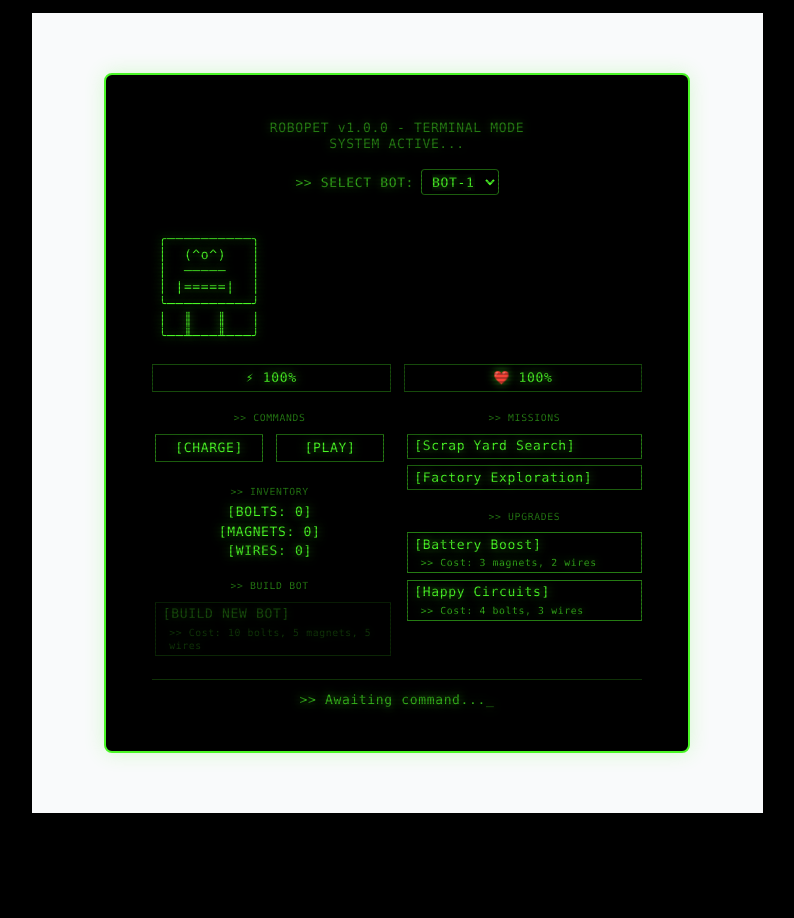
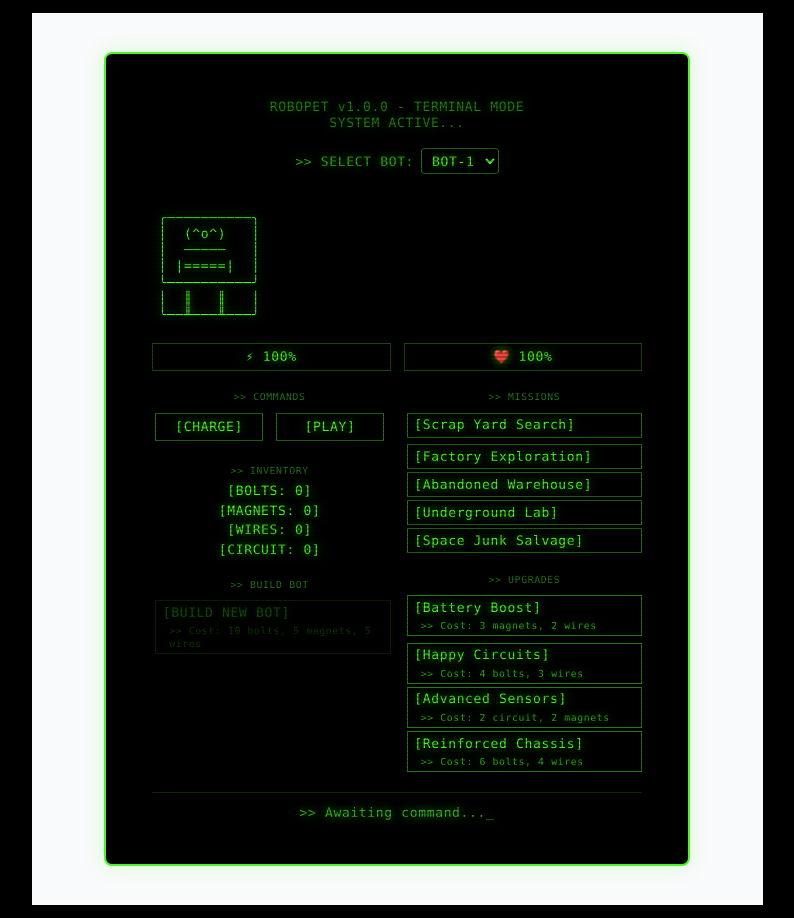
Before and after one commit to marquessam/robot-pet, a Next.js app: page / in a window 1280 px wide. Shown: the whole page, without its empty margins (243-1037 px from the left). Before the commit the page ends 826 px from the top, so only its background shows below. Built offline with nearby package versions, Linux system fonts and the light colour scheme.

Commit message:
Update RobotPet.tsx

```diff
--- a/src/components/RobotPet.tsx
+++ b/src/components/RobotPet.tsx
@@ -14,7 +14,7 @@ interface Bot {
 
 interface Resource {
   name: string;
-  amount: number
+  amount: number;
 }
 
 interface Mission {
@@ -23,30 +23,18 @@ interface Mission {
   happinessCost: number;
   duration: number;
   rewards: Resource[];
-  requiredBatteryLevel: number
+  requiredBatteryLevel: number;
 }
 
 interface Upgrade {
   name: string;
   cost: Resource[];
   applied: boolean;
-  effect: string
+  effect: string;
 }
 
-const RobotPet = () => {
-  const [cursorVisible, setCursorVisible] = useState(true)
-  const [resources, setResources] = useState<Resource[]>([
-    { name: 'bolts', amount: 0 },
-    { name: 'magnets', amount: 0 },
-    { name: 'wires', amount: 0 }
-  ])
-
-  const [bots, setBots] = useState<Bot[]>([{
-    id: 'bot-1',
-    name: 'BOT-1',
-    energy: 100,
-    happiness: 100,
-    upgrades: [
+// Define default upgrades for bots
+const defaultUpgrades: Upgrade[] = [
   {
     name: 'Battery Boost',
     cost: [{ name: 'magnets', amount: 3 }, { name: 'wires', amount: 2 }],
@@ -58,50 +46,129 @@ const RobotPet = () => {
     cost: [{ name: 'bolts', amount: 4 }, { name: 'wires', amount: 3 }],
     applied: false,
     effect: 'Reduces happiness loss from missions'
+  },
+  {
+    name: 'Advanced Sensors',
+    cost: [{ name: 'circuit', amount: 2 }, { name: 'magnets', amount: 2 }],
+    applied: false,
+    effect: 'Increases mission success rate'
+  },
+  {
+    name: 'Reinforced Chassis',
+    cost: [{ name: 'bolts', amount: 6 }, { name: 'wires', amount: 4 }],
+    applied: false,
+    effect: 'Reduces energy loss during missions'
   }
-    ],
+];
+
+// Define several non-anthropomorphic robot styles
+const botStyles = [
+  `
+╭──────────╮
+│  [===]   │
+│  |   |   │
+│  |___|   │
+╰──────────╯
+  `,
+  `
+╭──────────╮
+│  <===>   │
+│  |   |   │
+│  |===|   │
+╰──────────╯
+  `,
+  `
+╭──────────╮
+│  .---.   │
+│ |     |  │
+│ |     |  │
+╰──────────╯
+  `,
+  `
+╭──────────╮
+│  [***]   │
+│   | |    │
+│   |_|    │
+╰──────────╯
+  `
+];
+
+const initialResources: Resource[] = [
+  { name: 'bolts', amount: 0 },
+  { name: 'magnets', amount: 0 },
+  { name: 'wires', amount: 0 },
+  { name: 'circuit', amount: 0 }
+];
+
+const RobotPet = () => {
+  const [cursorVisible, setCursorVisible] = useState(true);
+  const [resources, setResources] = useState<Resource[]>(initialResources);
+
+  const [bots, setBots] = useState<Bot[]>([{
+    id: 'bot-1',
+    name: 'BOT-1',
+    energy: 100,
+    happiness: 100,
+    upgrades: defaultUpgrades.map(upg => ({ ...upg })),
     isOnMission: false,
     missionTimeLeft: null,
     asciiArt: `
 ╭──────────╮
-│  (^_^ )  │
-│  ─────   │
-│ |=====|  │
+│  [===]   │
+│  |   |   │
+│  |___|   │
 ╰──────────╯
-│  ║   ║   │
-╰──╨───╨───╯
     `
-  }])
+  }]);
 
-  const [activeBot, setActiveBot] = useState<string>('bot-1')
-  const [lastInteraction, setLastInteraction] = useState('')
+  const [activeBot, setActiveBot] = useState<string>('bot-1');
+  const [lastInteraction, setLastInteraction] = useState('');
 
-  const currentBot = bots.find(bot => bot.id === activeBot)!
+  const currentBot = bots.find(bot => bot.id === activeBot)!;
 
   // Helper to update bot state
   const updateBotState = (botId: string, updates: Partial<Bot>) => {
     setBots(prevBots =>
-      prevBots.map(bot => {
-        if (bot.id === botId) {
-          return { ...bot, ...updates }
-        }
-        return bot
-      })
-    )
-  }
+      prevBots.map(bot => bot.id === botId ? { ...bot, ...updates } : bot)
+    );
+  };
 
   // Cursor blink effect
   useEffect(() => {
-    const interval = setInterval(() => {
-      setCursorVisible(v => !v)
-    }, 530)
-    return () => clearInterval(interval)
-  }, [])
+    const interval = setInterval(() => setCursorVisible(v => !v), 530);
+    return () => clearInterval(interval);
+  }, []);
+
+  // Monitor current bot energy for death condition
+  useEffect(() => {
+    if (currentBot && currentBot.energy <= 0) {
+      setLastInteraction(`${currentBot.name} has died.`);
+      const salvage = [
+        { name: 'bolts', amount: 5 },
+        { name: 'magnets', amount: 2 },
+        { name: 'wires', amount: 2 },
+        { name: 'circuit', amount: 1 }
+      ];
+      setResources(prev => {
+        const newResources = [...prev];
+        salvage.forEach(s => {
+          const idx = newResources.findIndex(r => r.name === s.name);
+          if (idx !== -1) newResources[idx].amount += s.amount;
+        });
+        return newResources;
+      });
+      setBots(prevBots => {
+        const updatedBots = prevBots.filter(bot => bot.id !== currentBot.id);
+        if (updatedBots.length > 0) setActiveBot(updatedBots[0].id);
+        else setActiveBot('');
+        return updatedBots;
+      });
+    }
+  }, [currentBot?.energy]);
 
   // Mission timer effect for current bot
   useEffect(() => {
     if (!currentBot?.isOnMission) return;
-
     const timer = setInterval(() => {
       if (currentBot.missionTimeLeft !== null) {
         updateBotState(currentBot.id, {
@@ -109,7 +176,6 @@ const RobotPet = () => {
         });
       }
     }, 1000);
-
     return () => clearInterval(timer);
   }, [currentBot?.id, currentBot?.isOnMission, currentBot?.missionTimeLeft]);
 
@@ -136,19 +202,55 @@ const RobotPet = () => {
         { name: 'wires', amount: 2 },
         { name: 'bolts', amount: 1 }
       ]
+    },
+    {
+      name: 'Abandoned Warehouse',
+      energyCost: 30,
+      happinessCost: 15,
+      duration: 15,
+      requiredBatteryLevel: 40,
+      rewards: [
+        { name: 'wires', amount: 3 },
+        { name: 'bolts', amount: 1 },
+        { name: 'circuit', amount: 1 }
+      ]
+    },
+    {
+      name: 'Underground Lab',
+      energyCost: 50,
+      happinessCost: 25,
+      duration: 30,
+      requiredBatteryLevel: 60,
+      rewards: [
+        { name: 'magnets', amount: 4 },
+        { name: 'circuit', amount: 2 },
+        { name: 'wires', amount: 2 }
+      ]
+    },
+    {
+      name: 'Space Junk Salvage',
+      energyCost: 70,
+      happinessCost: 30,
+      duration: 40,
+      requiredBatteryLevel: 80,
+      rewards: [
+        { name: 'bolts', amount: 5 },
+        { name: 'magnets', amount: 3 },
+        { name: 'wires', amount: 3 },
+        { name: 'circuit', amount: 4 }
+      ]
     }
-  ]
+  ];
 
-  // ASCII Art Definitions
-  const robotNormal = `
+  const robotTired = `
 ╭──────────╮
-│  (^_^ )  │
+│  (._.)   │
 │  ─────   │
 │ |=====|  │
 ╰──────────╯
 │  ║   ║   │
 ╰──╨───╨───╯
-`
+`;
 
   const robotHappy = `
 ╭──────────╮
@@ -158,17 +260,17 @@ const RobotPet = () => {
 ╰──────────╯
 │  ║   ║   │
 ╰──╨───╨───╯
-`
+`;
 
-  const robotTired = `
+  const robotNormal = `
 ╭──────────╮
-│  (._.)   │
-│  ─────   │
-│ |=====|  │
+│  [===]   │
+│  |   |   │
+│  |___|   │
 ╰──────────╯
 │  ║   ║   │
 ╰──╨───╨───╯
-`
+`;
 
   const robotMission = `
 ╭──────────╮
@@ -178,40 +280,40 @@ const RobotPet = () => {
 ╰──────────╯
 │  ║   ║   │
 ╰──╨───╨───╯
-`
+`;
 
-  const robotNewBot = `
+  const robotEmpty = `
 ╭──────────╮
-│  (^_^)   │
-│  ─────   │
-│ |=====|  │
+│          │
+│  (Gone)  │
+│          │
 ╰──────────╯
-│  ║   ║   │
-╰──╨───╨───╯
-`
+│          │
+╰──────────╯
+`;
 
   const getRobotState = () => {
-    if (currentBot.isOnMission) return currentBot.asciiArt
-    if (currentBot.energy < 30) return robotTired
-    if (currentBot.happiness > 80) return robotHappy
-    return robotNormal
-  }
+    if (currentBot.isOnMission) return robotEmpty;
+    if (currentBot.energy < 30) return robotTired;
+    if (currentBot.happiness > 80) return robotHappy;
+    return robotNormal;
+  };
 
   const startMission = (mission: Mission) => {
     if (currentBot.energy < mission.requiredBatteryLevel) {
-      setLastInteraction('Not enough energy for this mission!')
-      return
+      setLastInteraction('Not enough energy for this mission!');
+      return;
     }
     if (currentBot.isOnMission) {
-      setLastInteraction('Already on a mission!')
-      return
+      setLastInteraction('Already on a mission!');
+      return;
     }
 
-    const newEnergy = Math.max(0, currentBot.energy - mission.energyCost)
+    const newEnergy = Math.max(0, currentBot.energy - mission.energyCost);
     const happinessCost = currentBot.upgrades.find(u => u.name === 'Happy Circuits' && u.applied)
       ? Math.floor(mission.happinessCost * 0.7)
-      : mission.happinessCost
-    const newHappiness = Math.max(0, currentBot.happiness - happinessCost)
+      : mission.happinessCost;
+    const newHappiness = Math.max(0, currentBot.happiness - happinessCost);
 
     updateBotState(currentBot.id, {
       isOnMission: true,
@@ -219,156 +321,131 @@ const RobotPet = () => {
       energy: newEnergy,
       happiness: newHappiness,
       asciiArt: robotMission
-    })
+    });
 
-    setLastInteraction(`Started mission: ${mission.name}`)
+    setLastInteraction(`Started mission: ${mission.name}`);
 
     setTimeout(() => {
-      completeMission(mission)
-    }, mission.duration * 1000)
-  }
+      completeMission(mission);
+    }, mission.duration * 1000);
+  };
 
   const completeMission = (mission: Mission) => {
     updateBotState(currentBot.id, {
       isOnMission: false,
       missionTimeLeft: null,
-      asciiArt: getRobotState() // Reset to appropriate state
-    })
+      asciiArt: getRobotState()
+    });
 
     setResources(prevResources => {
-      const newResources = [...prevResources]
+      const newResources = [...prevResources];
       mission.rewards.forEach(reward => {
-        const idx = newResources.findIndex(r => r.name === reward.name)
+        const idx = newResources.findIndex(r => r.name === reward.name);
         if (idx !== -1) {
-          newResources[idx].amount += reward.amount
+          newResources[idx].amount += reward.amount;
         }
-      })
-      return newResources
-    })
+      });
+      return newResources;
+    });
 
-    setLastInteraction(`Mission Complete: ${mission.name}! Collected resources!`)
-  }
+    setLastInteraction(`Mission Complete: ${mission.name}! Collected resources!`);
+  };
 
   const charge = () => {
-    const chargeAmount = currentBot.upgrades.find(u => u.name === 'Battery Boost' && u.applied) ? 30 : 20
-    const newEnergy = Math.min(100, currentBot.energy + chargeAmount)
+    const chargeAmount = currentBot.upgrades.find(u => u.name === 'Battery Boost' && u.applied)
+      ? 30 : 20;
+    const newEnergy = Math.min(100, currentBot.energy + chargeAmount);
 
-    updateBotState(currentBot.id, {
-      energy: newEnergy
-    })
-
-    setLastInteraction('Charging... Battery replenished!')
-  }
+    updateBotState(currentBot.id, { energy: newEnergy });
+    setLastInteraction('Charging... Battery replenished!');
+  };
 
   const play = () => {
     if (currentBot.energy < 10) {
-      setLastInteraction('Robot is too tired to play...')
-      return
+      setLastInteraction('Robot is too tired to play...');
+      return;
     }
+    const newEnergy = Math.max(0, currentBot.energy - 10);
+    const newHappiness = Math.min(100, currentBot.happiness + 15);
 
-    const newEnergy = Math.max(0, currentBot.energy - 10)
-    const newHappiness = Math.min(100, currentBot.happiness + 15)
-
-    updateBotState(currentBot.id, {
-      energy: newEnergy,
-      happiness: newHappiness
-    })
-
-    setLastInteraction('Playing with robot! It seems happy!')
-  }
+    updateBotState(currentBot.id, { energy: newEnergy, happiness: newHappiness });
+    setLastInteraction('Playing with robot! It seems happy!');
+  };
 
   const applyUpgrade = (upgrade: Upgrade) => {
     const canAfford = upgrade.cost.every(cost => {
-      const resource = resources.find(r => r.name === cost.name)
-      return resource && resource.amount >= cost.amount
-    })
+      const resource = resources.find(r => r.name === cost.name);
+      return resource && resource.amount >= cost.amount;
+    });
 
     if (!canAfford) {
-      setLastInteraction('Not enough resources for this upgrade!')
-      return
+      setLastInteraction('Not enough resources for this upgrade!');
+      return;
     }
 
     setResources(prevResources => {
-      const newResources = [...prevResources]
+      const newResources = [...prevResources];
       upgrade.cost.forEach(cost => {
-        const idx = newResources.findIndex(r => r.name === cost.name)
-        if (idx !== -1) {
-          newResources[idx].amount -= cost.amount
-        }
-      })
-      return newResources
-    })
+        const idx = newResources.findIndex(r => r.name === cost.name);
+        if (idx !== -1) newResources[idx].amount -= cost.amount;
+      });
+      return newResources;
+    });
 
-    // Update upgrades for currentBot
     updateBotState(currentBot.id, {
       upgrades: currentBot.upgrades.map(u =>
         u.name === upgrade.name ? { ...u, applied: true } : u
       )
-    })
+    });
 
-    setLastInteraction(`Upgrade applied: ${upgrade.name}!`)
-  }
+    setLastInteraction(`Upgrade applied: ${upgrade.name}!`);
+  };
 
   // Build Bot Functionality
   const buildBotCost: Resource[] = [
     { name: 'bolts', amount: 10 },
     { name: 'magnets', amount: 5 },
     { name: 'wires', amount: 5 }
-  ]
+  ];
 
   const canBuildBot = buildBotCost.every(cost => {
-    const resource = resources.find(r => r.name === cost.name)
-    return resource && resource.amount >= cost.amount
-  })
+    const resource = resources.find(r => r.name === cost.name);
+    return resource && resource.amount >= cost.amount;
+  });
 
   const buildBot = () => {
     if (!canBuildBot) {
-      setLastInteraction('Not enough resources to build a new bot!')
-      return
+      setLastInteraction('Not enough resources to build a new bot!');
+      return;
     }
 
-    // Deduct resources
     setResources(prevResources => {
-      const newResources = [...prevResources]
+      const newResources = [...prevResources];
       buildBotCost.forEach(cost => {
-        const idx = newResources.findIndex(r => r.name === cost.name)
-        if (idx !== -1) {
-          newResources[idx].amount -= cost.amount
-        }
-      })
-      return newResources
-    })
+        const idx = newResources.findIndex(r => r.name === cost.name);
+        if (idx !== -1) newResources[idx].amount -= cost.amount;
+      });
+      return newResources;
+    });
 
-    // Create new bot
-    const newBotId = `bot-${bots.length + 1}`
+    const newBotId = `bot-${bots.length + 1}`;
+    const randomStyle = botStyles[Math.floor(Math.random() * botStyles.length)];
+
     const newBot: Bot = {
       id: newBotId,
       name: `BOT-${bots.length + 1}`,
       energy: 100,
       happiness: 100,
-      upgrades: [
-        {
-          name: 'Battery Boost',
-          cost: [{ name: 'magnets', amount: 3 }, { name: 'wires', amount: 2 }],
-          applied: false,
-          effect: 'Increases energy gain from charging'
-        },
-        {
-          name: 'Happy Circuits',
-          cost: [{ name: 'bolts', amount: 4 }, { name: 'wires', amount: 3 }],
-          applied: false,
-          effect: 'Reduces happiness loss from missions'
-        }
-      ],
+      upgrades: defaultUpgrades.map(upg => ({ ...upg })),
       isOnMission: false,
       missionTimeLeft: null,
-      asciiArt: robotNewBot // Assign different ASCII art
-    }
+      asciiArt: randomStyle
+    };
 
-    setBots(prevBots => [...prevBots, newBot])
-    setActiveBot(newBotId)
-    setLastInteraction(`New bot built: ${newBot.name}!`)
-  }
+    setBots(prevBots => [...prevBots, newBot]);
+    setActiveBot(newBotId);
+    setLastInteraction(`New bot built: ${newBot.name}!`);
+  };
 
   return (
     <div className="terminal-container">
@@ -520,7 +597,7 @@ const RobotPet = () => {
         </div>
       </div>
     </div>
-  )
-}
+  );
+};
 
-export default RobotPet
+export default RobotPet;
```
Lines whose indentation alone changed are shown as unchanged.
